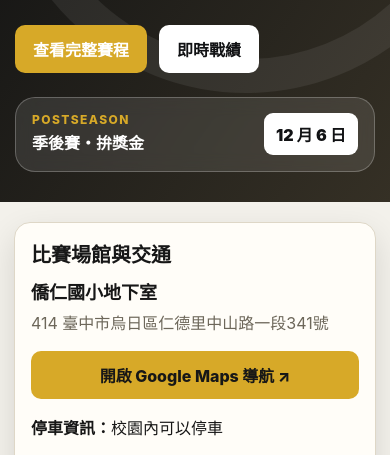
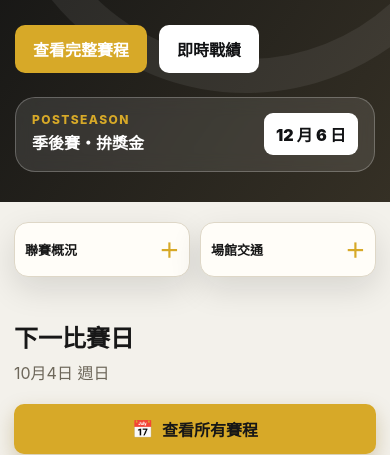
Before and after one commit to bollinmore-hermes/wuri-table-tennis-league, a website: page index.html in a window 390 px wide. Shown: the part 340-795 px from the top of the page. Drawn offline with Linux system fonts and the light colour scheme.

Commit message:
fix: collapse venue details alongside league overview

```diff
--- a/assets/js/app.js
+++ b/assets/js/app.js
@@ -36,16 +36,18 @@ const venueInfo={
 function renderVenues(){
   const info=venueInfo[locale];
   for(const id of ["homeVenue","scheduleVenue"]){
-    const headingId=`${id}Title`;
-    const details=dom("details",{className:"venue-directions"},
-      dom("summary",{text:info.directions}),
+    const headingId=`${id}Title`,wasOpen=el(id).children[0]?.open===true;
+    const directions=dom("div",{className:"venue-directions"},
+      dom("h3",{text:info.directions}),
       dom("h3",{text:info.cityTitle}),dom("p",{text:info.city}),
       dom("h3",{text:info.highwayTitle}),dom("ul",{},info.highway.map(text=>dom("li",{text}))),
       dom("p",{className:"venue-transit",text:info.transit}));
-    replace(el(id),dom("section",{className:"card venue-card",attrs:{"aria-labelledby":headingId}},
-      dom("div",{className:"venue-header"},dom("div",{},dom("h2",{text:info.title,attrs:{id:headingId}}),dom("h3",{className:"venue-name",text:info.name}),dom("p",{className:"venue-address",text:info.address})),
-        dom("a",{className:"btn btn-primary venue-map",text:info.map,attrs:{href:venueInfo.mapUrl,target:"_blank",rel:"noopener noreferrer"}})),
-      dom("p",{className:"venue-parking"},dom("strong",{text:`${info.parking}：`}),info.parkingText),details));
+    replace(el(id),dom("details",{className:"league-overview venue-card",attrs:wasOpen?{open:""}:{}},
+      dom("summary",{},dom("b",{text:locale==="zh"?"場館交通":"Venue & travel",attrs:{id:headingId}}),dom("span",{className:"overview-toggle",text:"＋",attrs:{"aria-hidden":"true"}})),
+      dom("div",{className:"venue-content"},
+        dom("div",{className:"venue-header"},dom("div",{},dom("h3",{className:"venue-name",text:info.name}),dom("p",{className:"venue-address",text:info.address})),
+          dom("a",{className:"btn btn-primary venue-map",text:info.map,attrs:{href:venueInfo.mapUrl,target:"_blank",rel:"noopener noreferrer"}})),
+        dom("p",{className:"venue-parking"},dom("strong",{text:`${info.parking}：`}),info.parkingText),directions)));
   }
 }
 let locale="zh";
--- a/index.html
+++ b/index.html
@@ -46,8 +46,8 @@
     @media(max-width:1050px) and (min-width:821px){.nav{gap:12px}.nav-btn{padding:0 11px;font-size:14px}.brand b{font-size:15px}.brand small{font-size:10px}}
     @media(max-width:820px){.nav{flex-wrap:wrap;gap:8px;padding-bottom:8px}.brand{flex:1;min-width:0}.brand>div:last-child{min-width:0}.brand b,.brand small{overflow:hidden;text-overflow:ellipsis;white-space:nowrap}.language-switch{margin-left:0;flex:0 0 auto}nav{order:3;width:100%;overflow:hidden;height:45px}.nav-btn{flex:1;padding:0 8px;font-size:14px}.hero-inner{grid-template-columns:1fr;padding-top:44px;gap:24px}.hero-card{padding:14px 16px;display:flex;align-items:center;justify-content:space-between;gap:12px}.hero-card p{display:none}.hero-card h3{font-size:16px;margin:3px 0}.date-badge{margin:0;white-space:nowrap}.cards,.team-grid{grid-template-columns:repeat(2,1fr)}.games{grid-template-columns:1fr}.home-standings-grid{grid-template-columns:1fr}}
     @media(max-width:540px){.container{padding:20px 14px 45px}.cards,.team-grid{grid-template-columns:1fr}.hero-inner{padding:38px 15px 30px}.hero h1{font-size:43px}.hero p{font-size:16px}.section-head{align-items:flex-start;flex-direction:column}.schedule-cta{width:100%}.overview-title{display:block}.overview-summary{display:block;margin-top:3px;font-size:12px}.league-overview .cards{padding:0 12px 12px}.stat-card{padding:10px 13px}.game{padding:14px 10px}.team{font-size:13px}.game-team-logo{width:54px;height:54px}.team-detail{align-items:flex-start}.team-detail-logo{width:88px;height:88px}.table-team-logo{width:30px;height:30px}.brand small{display:none}.compact-table .table-team-logo{display:none}.compact-table th:first-child{width:72%}.compact-table th:not(:first-child){width:14%}}
-    .venue-card{min-width:0;padding:20px;margin-bottom:24px}.venue-header{display:flex;align-items:center;justify-content:space-between;gap:20px}.venue-header>div{min-width:0}.venue-header h2{margin:0;font-size:20px}.venue-name{margin:10px 0 6px;font-size:18px}.venue-address{overflow-wrap:anywhere;margin:0;color:var(--muted);line-height:1.7}.venue-map{min-height:48px;display:inline-flex;align-items:center;justify-content:center;text-decoration:none;color:#171717;flex-shrink:0}.venue-map:focus-visible,.venue-directions summary:focus-visible{outline:3px solid var(--accent);outline-offset:4px}.venue-parking{margin:16px 0;line-height:1.7}.venue-directions{border-top:1px solid var(--line);padding-top:10px}.venue-directions summary{cursor:pointer;font-weight:800;min-height:44px;padding:10px 0}.venue-directions h3{font-size:15px;margin:14px 0 6px}.venue-directions p,.venue-directions li{line-height:1.8;overflow-wrap:anywhere}.venue-directions p{margin:6px 0}.venue-directions ul{padding-left:22px;margin:6px 0}.venue-transit{color:var(--muted)}
-    @media(max-width:540px){.venue-card{padding:16px}.venue-header{flex-direction:column;align-items:stretch;gap:14px}.venue-map{width:100%}}
+    .home-info-row{display:grid;grid-template-columns:repeat(2,minmax(0,1fr));gap:14px;align-items:start}.home-info-row>*{min-width:0}.home-info-row .league-overview{margin-bottom:0}.home-info-row .league-overview .cards{grid-template-columns:1fr}.home-info-row summary b{white-space:nowrap}.venue-card{min-width:0;margin-bottom:24px}.venue-content{padding:0 18px 18px}.venue-header{display:flex;flex-direction:column;align-items:stretch;gap:14px}.venue-header>div{min-width:0}.venue-header h2{margin:0;font-size:20px}.venue-name{margin:10px 0 6px;font-size:18px}.venue-address{overflow-wrap:anywhere;margin:0;color:var(--muted);line-height:1.7}.venue-map{min-height:48px;display:inline-flex;align-items:center;justify-content:center;text-decoration:none;color:#171717;flex-shrink:0}.venue-map:focus-visible,.venue-card>summary:focus-visible{outline:3px solid var(--accent);outline-offset:4px}.venue-parking{margin:16px 0;line-height:1.7}.venue-directions{border-top:1px solid var(--line);padding-top:10px}.venue-directions summary{cursor:pointer;font-weight:800;min-height:44px;padding:10px 0}.venue-directions h3{font-size:15px;margin:14px 0 6px}.venue-directions p,.venue-directions li{line-height:1.8;overflow-wrap:anywhere}.venue-directions p{margin:6px 0}.venue-directions ul{padding-left:22px;margin:6px 0}.venue-transit{color:var(--muted)}
+    @media(max-width:540px){.home-info-row{gap:10px}.home-info-row summary{padding:12px 10px;gap:6px;font-size:13px;min-height:52px}.home-info-row .overview-summary{display:none}.venue-content{padding:0 12px 12px}.venue-map{width:100%;font-size:13px;padding:10px;overflow-wrap:anywhere}}
   </style>
 </head>
 <body data-theme="gold">
@@ -86,11 +86,13 @@
         </div>
       </div>
       <div class="container">
-        <div id="homeVenue"></div>
-        <details class="league-overview" id="leagueOverview">
-          <summary><span class="overview-title"><b data-i18n="overview">聯賽概況</b><span class="overview-summary" id="overviewSummary"></span></span><span class="overview-toggle">＋</span></summary>
-          <div class="cards" id="homeStats"></div>
-        </details>
+        <div class="home-info-row">
+          <details class="league-overview" id="leagueOverview">
+            <summary><span class="overview-title"><b data-i18n="overview">聯賽概況</b><span class="overview-summary" id="overviewSummary"></span></span><span class="overview-toggle">＋</span></summary>
+            <div class="cards" id="homeStats"></div>
+          </details>
+          <div id="homeVenue"></div>
+        </div>
         <div class="subsection">
           <div class="section-head"><div><h2 data-i18n="nextMatchday">下一比賽日</h2><p id="nextDateText">依目前日期顯示最近賽程</p></div><button class="btn btn-primary schedule-cta" data-jump="schedule" data-i18n="allSchedule">查看所有賽程</button></div>
           <div class="games" id="nextGames"></div>
```
Also changed, not shown: tests/security-regression.test.cjs (+21 -0 lines).
